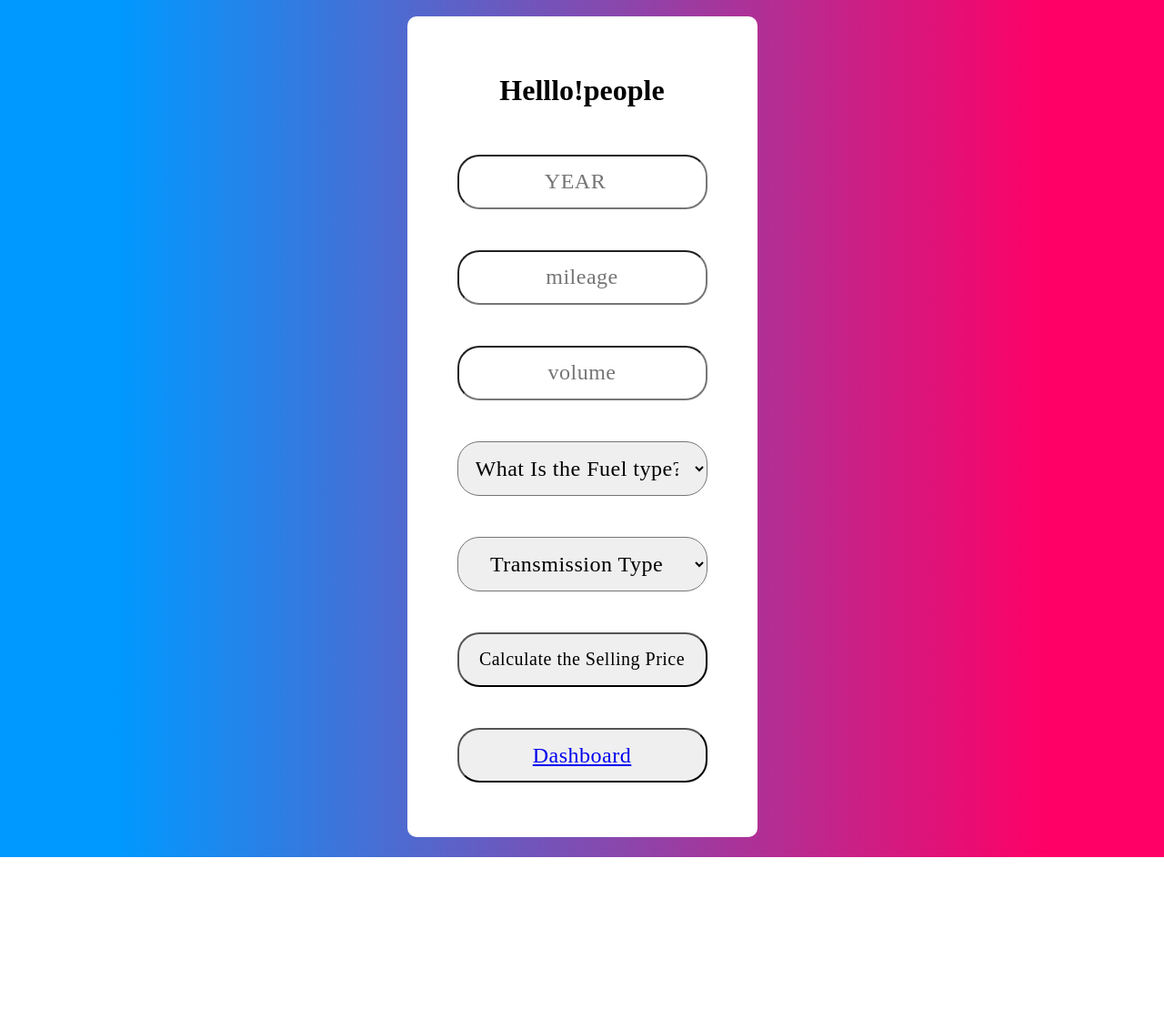
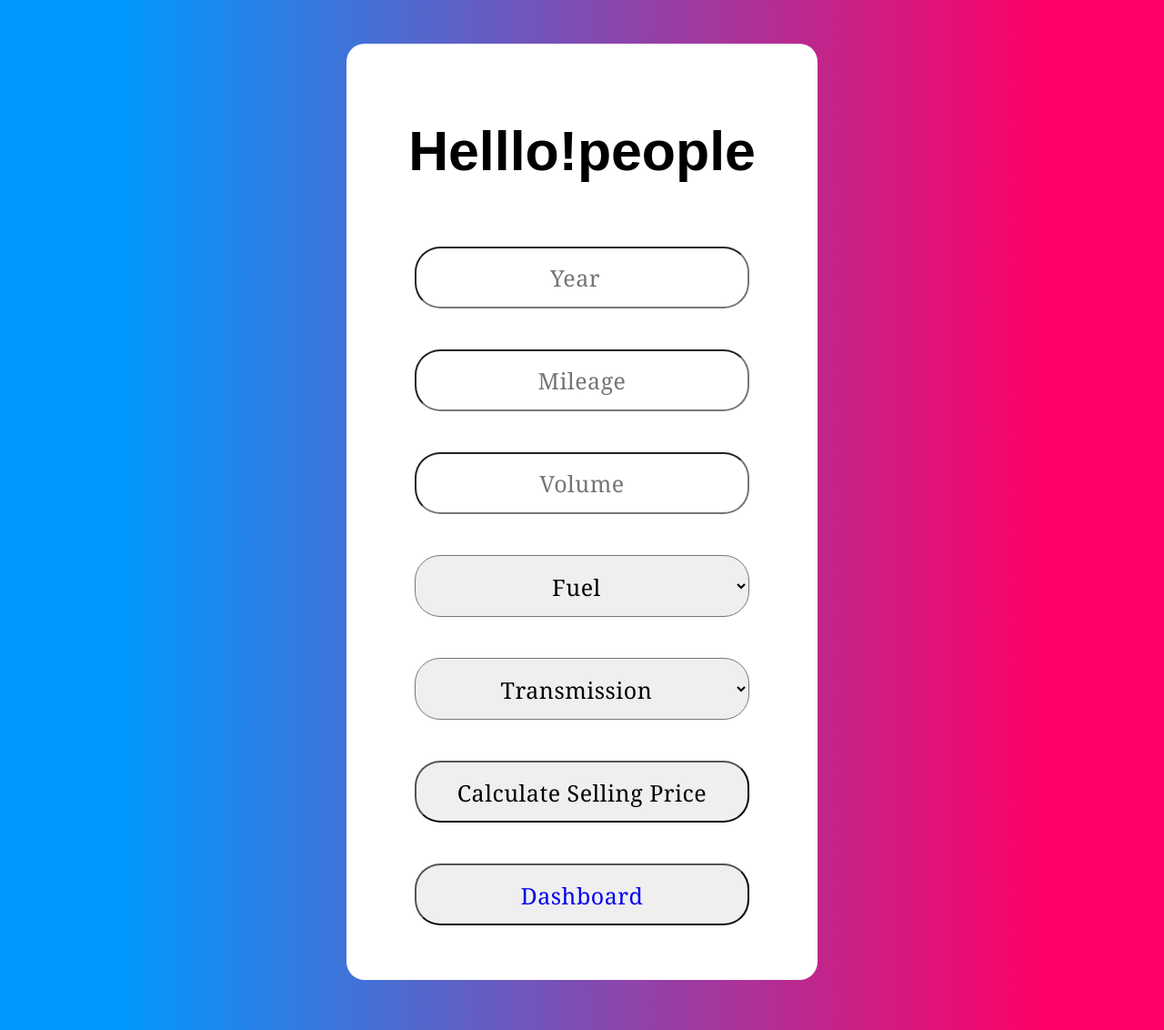
Before and after one commit to smritijain412/car_price-web, a Flask app: page / in a window 1280 px wide. Shown: the whole page at 91% size. Before the commit the page ends 942 px from the top, so only its background shows below. Run offline with Flask 2, Linux system fonts and the light colour scheme; parts of the project's set-up code (start-up, migrations or seed data) failed here and were passed over.

Commit message:
Update index.html

```diff
--- a/templates/index.html
+++ b/templates/index.html
@@ -16,39 +16,45 @@
     <div>
         <form action="{{ url_for('predict')}}" method="post">
 
-        <input id="Fuel_list" name="Year" required="required"  placeholder="YEAR" type="number" >
+        <input id="Fuel_list" name="Year" required="required"  placeholder="Year" type="number" >
         </div>
         <div>
-            <input id="Fuel_list" name="Mileage" required='required' placeholder="mileage"  >
+            <input id="Fuel_list" name="Mileage" required='required' placeholder="Mileage"  >
 
         </div>
         <div>
-        <input id="Fuel_list" name="Volume" required="required" placeholder="volume"  >
+        <input id="Fuel_list" name="Volume" required="required" placeholder="Volume"  >
         </div>
 
         <div>
-        <select name="Fuel_Type" id="Fuel_list" required="required">
-                    <option value="Fuel_Type">What Is the Fuel type?</option>
+        <select id="Fuel_list" name="Fuel" required="required">
+                    <option value="Fuel">Fuel </option>
                     <option value="Petrol">Petrol</option>
                     <option value="Diesel">Diesel</option>
                 </select>
         </div>
     <div>
-            <select name="Transmission_Mannual" id="Fuel_list" required="required">
-                <option value="Transmission">Transmission Type</option>
+            <select id="Fuel_list" name="Transmission" required="required">
+                <option value="Transmission">Transmission</option>
                 <option value="Mechanic">Mechanics Car</option>
                 <option value="Automatic">Automatic Car</option>
             </select>
             </div>
             <div>
-            <button id="First" type="submit" ><span>Calculate the Selling Price</span></button>
+            <button id="Fuel_list" type="submit" ><span>Calculate Selling Price</span></button>
             </div>
             <div>
-                <button id="Fuel_list" type="submit"><a href="https://prod-apnortheast-a.online.tableau.com/t/analyticsdatabuisness/views/smritijain/Dashboard1/dinesh.19mcal035@jecrcu.edu.in/smriti?:showAppBanner=false&:display_count=n&:showVizHome=n&:origin=viz_share_link">Dashboard</a></button>
-
+                <nav>
+                <button id="Fuel_list" type="submit">
+                <a href="{{ url_for('dashboard') }}">Dashboard</a>
+                <!--
+               <a href="file:///C:/Users/sj/Desktop/car_price-web/templates/dashboard.html"><span>Dashboard</span></button></div></a>
+                -->
+            </nav>
             </div>
         </div>
 </body>
+
 </html>
 </form>
 </div>
@@ -61,16 +67,13 @@
 .container{
     background-color:#ffffff;
     width: auto;
-
-
     text-align: center;
     align-items: center;
     padding: 42px 55px 45px 55px;
     display: inline-block;
     margin: auto;
     overflow: hidden;
-
-    border-radius: 10px;
+    border-radius: 20px;
 
 }
 
@@ -78,52 +81,33 @@
         background: linear-gradient(to right, #0099ff 10%, #ff0066 90%);
         background-position: center;
         text-align: center;
-        padding: 10px;
-        font-family:serif;
-        font-weight: 500;
-        font-style: inherit;
-        font-size: 100%;
-        font:100;
+        padding: 40px;
+        font-family:Arial, Helvetica, sans-serif;
+        font-size: 190%;
 
     }
 #Fuel_list{
-            border-radius: 24px;
-            width: 275px;
-            height: 60px;
-            font-size: 24px;
+            border-radius: 28px;
+            width: 90%;
+            height: 68px;
+            font-size: 25px;
             text-align: center;
             margin: 30px 0px 15px 0px;
-            font-family: Times New Roman;
-            font:100;
+            font-family:  Georgia;
             color:black;
             letter-spacing: 0.5px;
-            outline: none;
-            padding: 15px;
-            box-sizing: border-box;
-}
-#First{
-            border-radius: 24px;
-            width: 275px;
-            height: 60px;
-            font-size: 20px;
-            text-align: center;
-            margin: 30px 0px 15px 0px;
-            font-family: Times New Roman;
-            font:100;
-            color:black;
-            letter-spacing: 0.5px;
-            outline: none;
-            padding: 15px;
+            padding: 16px;
             box-sizing: border-box;
 }
 
-#Fuel_type a{
-            text-decoration: none;
-        }
-#Fuel_type a:hover{
+#Fuel_list a{
+    text-decoration: none;
+}
+
+#Fuel_list a:hover{
             color: #ffffff;
-        }
-#Fuel_type span:hover{
+}
+#Fuel_list span:hover{
             color:lightslategrey;
         }
 
```
